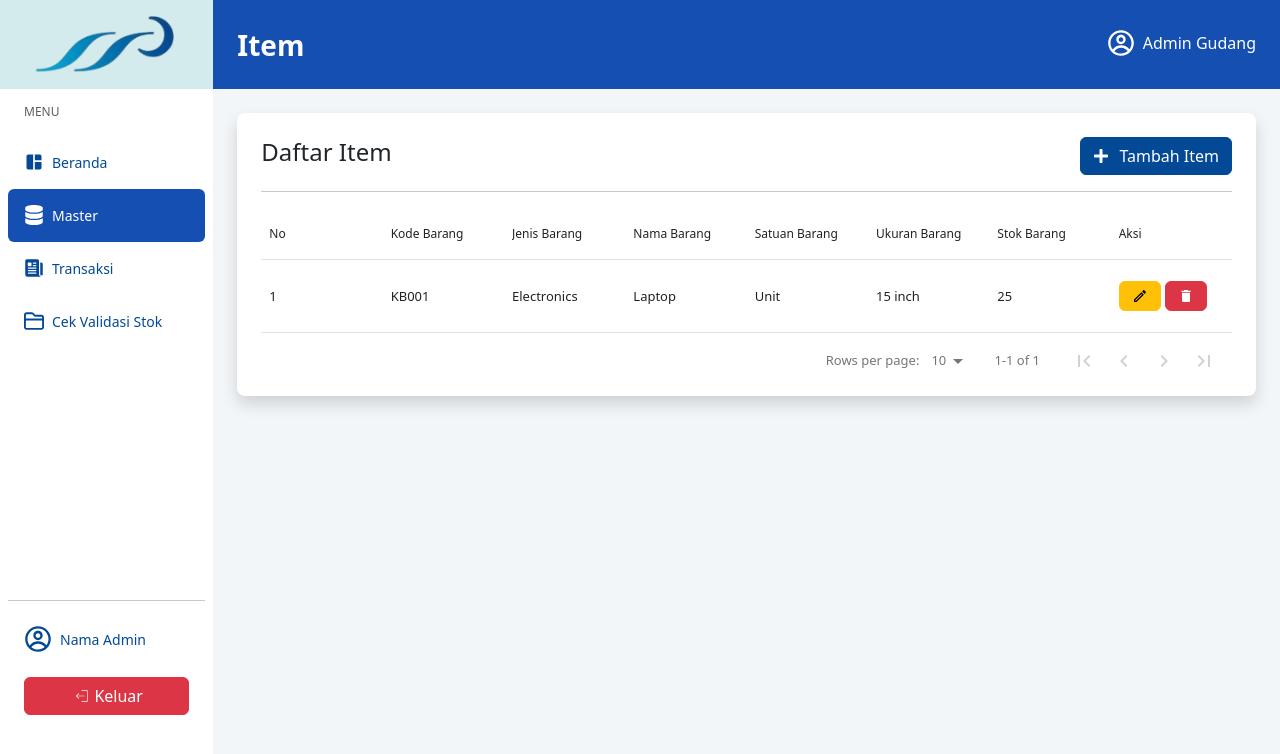
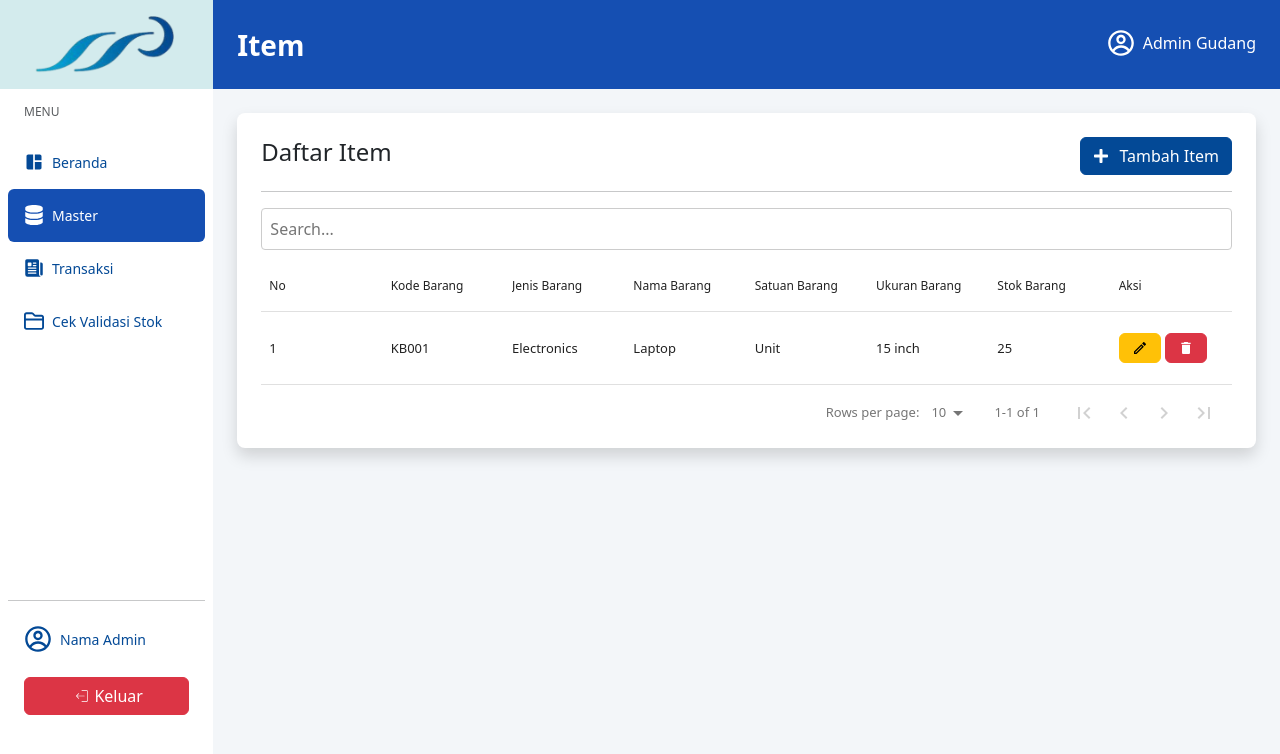
Before and after one commit to yazidhq/samudra-warehouse, a React (Vite) app: page /barang in a window 1280 px wide. Shown: the top 754 px of the page. Built offline with nearby package versions, Linux system fonts and the light colour scheme; sample sign-in values are in the browser's storage.

Commit message:
feat: datatables search

```diff
--- a/src/components/Table.jsx
+++ b/src/components/Table.jsx
@@ -1,6 +1,16 @@
+import React, { useState } from "react";
 import DataTable from "react-data-table-component";
 
 const Table = ({ columns, record }) => {
+  const [searchText, setSearchText] = useState("");
+
+  const filteredData = record.filter((item) => {
+    return Object.values(item)
+      .join(" ")
+      .toLowerCase()
+      .includes(searchText.toLowerCase());
+  });
+
   const customStyles = {
     rows: {
       style: {
@@ -22,12 +32,29 @@ const Table = ({ columns, record }) => {
   };
 
   return (
-    <DataTable
-      customStyles={customStyles}
-      columns={columns}
-      data={record}
-      pagination
-    />
+    <div>
+      <input
+        type="text"
+        placeholder="Search..."
+        value={searchText}
+        onChange={(e) => setSearchText(e.target.value)}
+        style={{
+          marginBottom: "10px",
+          padding: "8px",
+          width: "100%",
+          borderRadius: "4px",
+          border: "1px solid #ccc",
+        }}
+      />
+
+      <DataTable
+        customStyles={customStyles}
+        columns={columns}
+        data={filteredData}
+        pagination
+        paginationPerPage={7}
+      />
+    </div>
   );
 };
 
```
